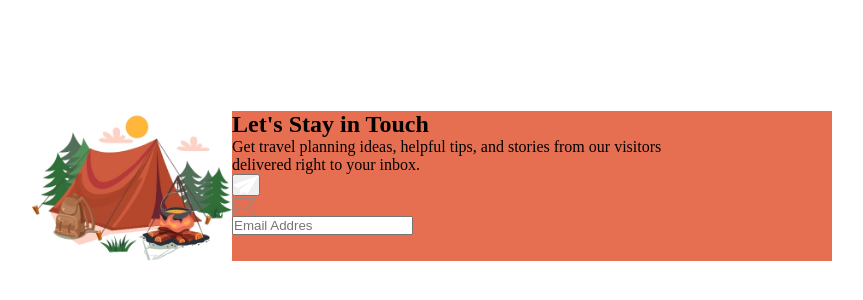
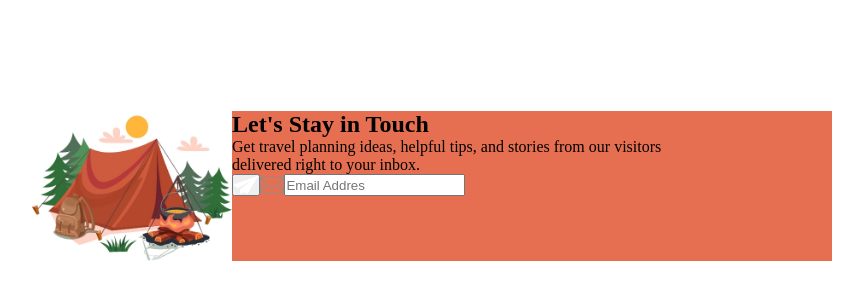
Before and after one commit to Mohammadahmadpour/Newsletter, a plain HTML site: page index.html in a window 1280 px wide. Shown: the part 214-514 px from the top of the page, without its empty margins (232-1095 px from the left). Drawn offline with Linux system fonts and the light colour scheme.

Commit message:
new styles

```diff
--- a/styles.css
+++ b/styles.css
@@ -41,3 +41,7 @@ img{
     display: flex;
     flex-direction: column
 }
+
+.news-form{
+    display: flex;
+}
```
